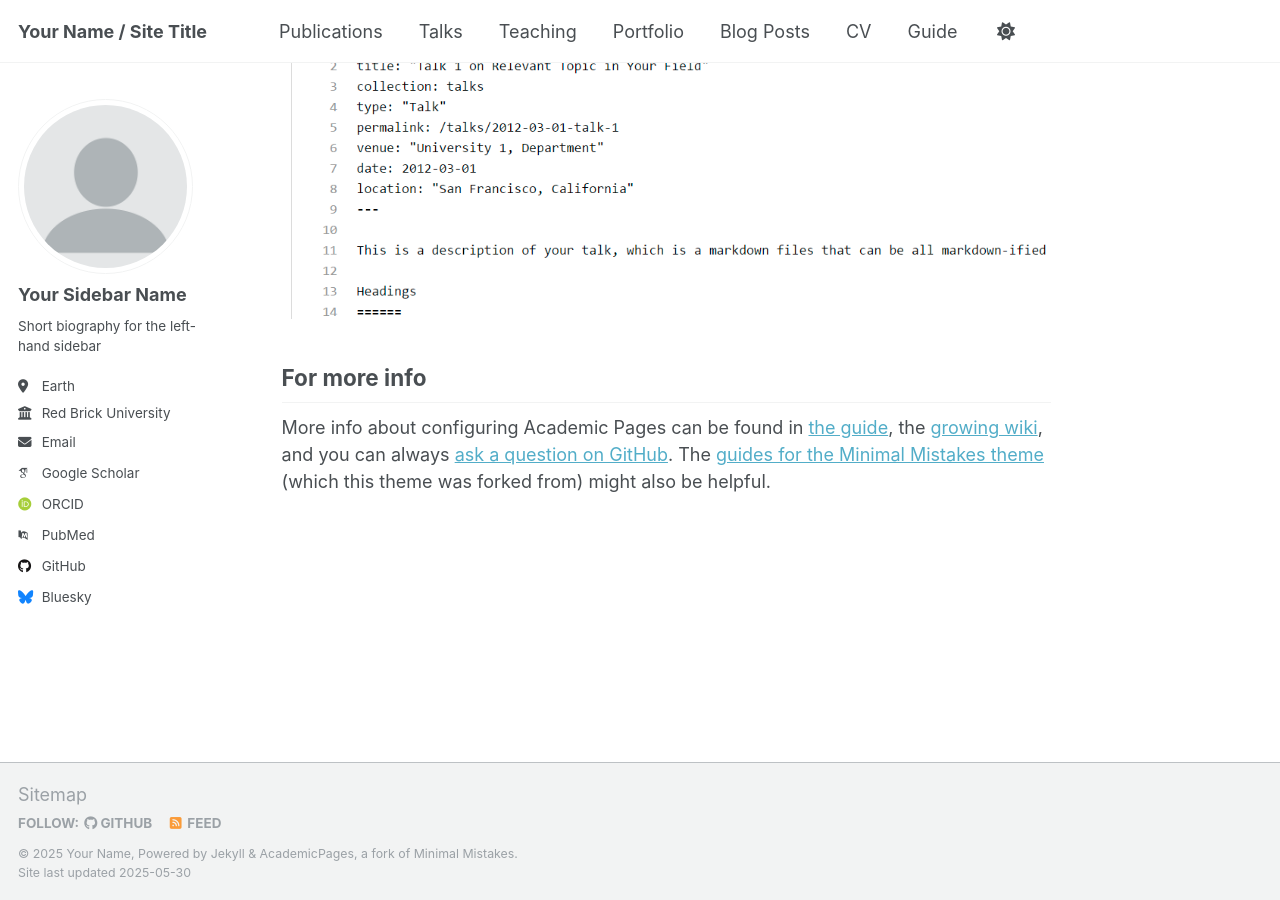
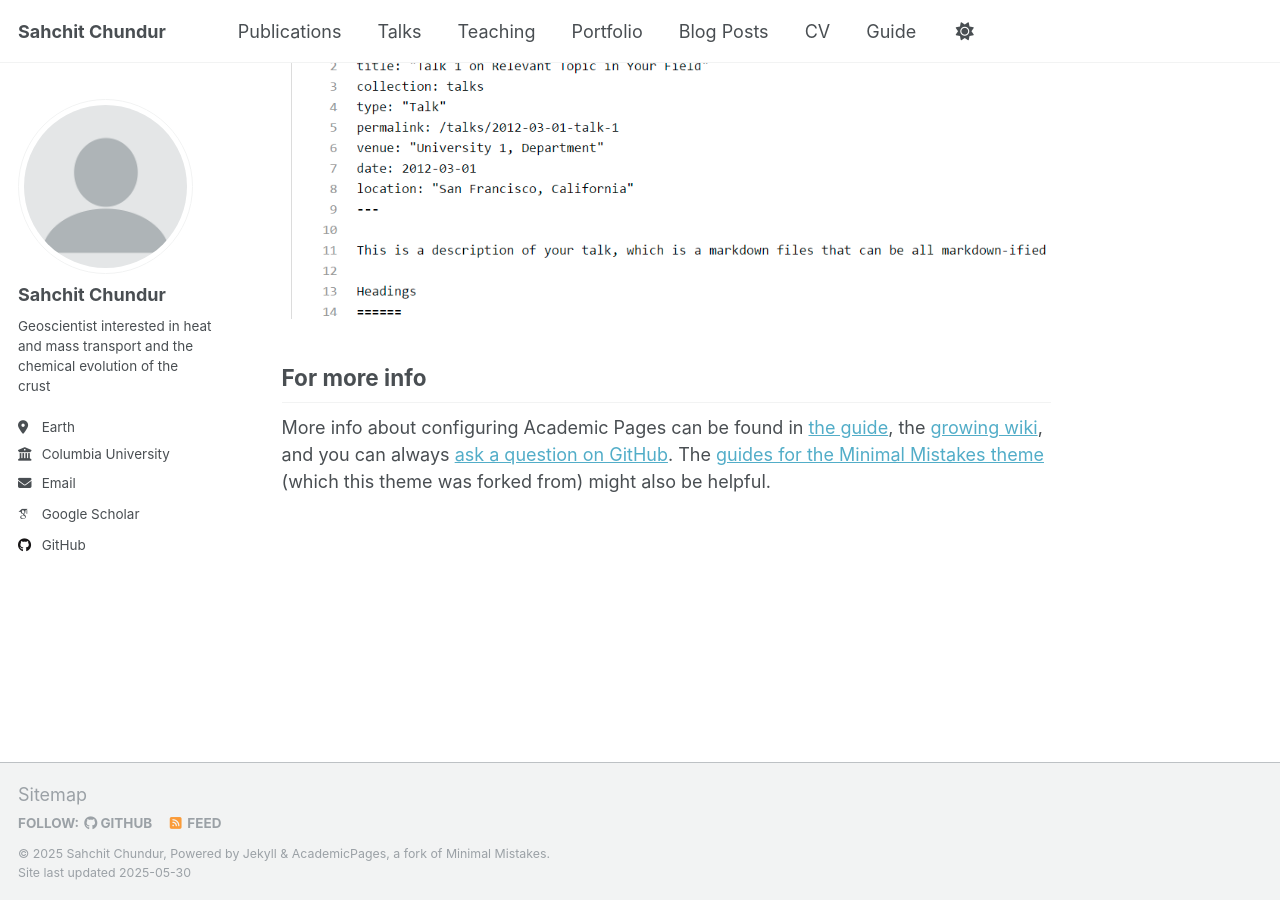
Before and after one commit to sahchit-chundur/sahchit-chundur.github.io, a Jekyll site: the page built from _pages/about.md, in a window 1280 px wide and 900 px high, scrolled down 2636 px. Built offline with Jekyll 4.4.1, drawn with Linux system fonts in a browser that asks for light colours; some web fonts are replaced.

Commit message:
Update _config.yml

```diff
--- a/_config.yml
+++ b/_config.yml
@@ -9,11 +9,11 @@
 # Basic Site Settings
 locale                   : "en-US"
 site_theme               : "default"
-title                    : "Your Name / Site Title"
+title                    : "Sahchit Chundur"
 title_separator          : "-"
-name                     : &name "Your Name"
+name                     : &name "Sahchit Chundur"
 description              : &description "personal description"
-url                      : https://academicpages.github.io # the base hostname & protocol for your site e.g. "https://[your GitHub username].github.io" or if you already have some other page hosted on Github then use "https://[your GitHub username].github.io/[Your Repo Name]"
+url                      : https://sahchit-chundur.github.io # the base hostname & protocol for your site e.g. "https://[your GitHub username].github.io" or if you already have some other page hosted on Github then use "https://[your GitHub username].github.io/[Your Repo Name]"
 baseurl                  : "" # the subpath of your site, e.g. "/blog"
 repository               : "academicpages/academicpages.github.io"
 
@@ -23,22 +23,22 @@ repository               : "academicpages/academicpages.github.io"
 author:
   # Biographic information
   avatar           : "profile.png"
-  name             : "Your Sidebar Name"
+  name             : "Sahchit Chundur"
   pronouns         : # example: "she/her"
-  bio              : "Short biography for the left-hand sidebar"
+  bio              : "Geoscientist interested in heat and mass transport and the chemical evolution of the crust"
   location         : "Earth"
-  employer         : "Red Brick University"
+  employer         : "Columbia University"
   uri              : # URL
-  email            : "none@example.org"
+  email            : "sahchit.chundur@gmail.com"
 
   # Academic websites
   academia         : # URL
   arxiv            : # URL - Update with the correct link to your profile
   googlescholar    : "https://scholar.google.com/citations?user=PS_CX0AAAAAJ"
   impactstory      : # URL
-  orcid            : "http://orcid.org/yourorcidurl"
+  orcid            :
   semantic         : # URL
-  pubmed           : "https://www.ncbi.nlm.nih.gov/pubmed/?term=john+snow"
+  pubmed           :
   researchgate     : # URL
   scopus           : # URL
 
@@ -51,7 +51,7 @@ author:
   stackoverflow    : # User number or user number and name (i.e., use "1" or "1/jeff-atwood")
 
   # Social media
-  bluesky          : "bsky.app" # Replace this with you Bluesky username
+  bluesky          : # Replace this with you Bluesky username
   facebook         : # Username
   flickr           : # Username
   foursquare       : # Username
```
